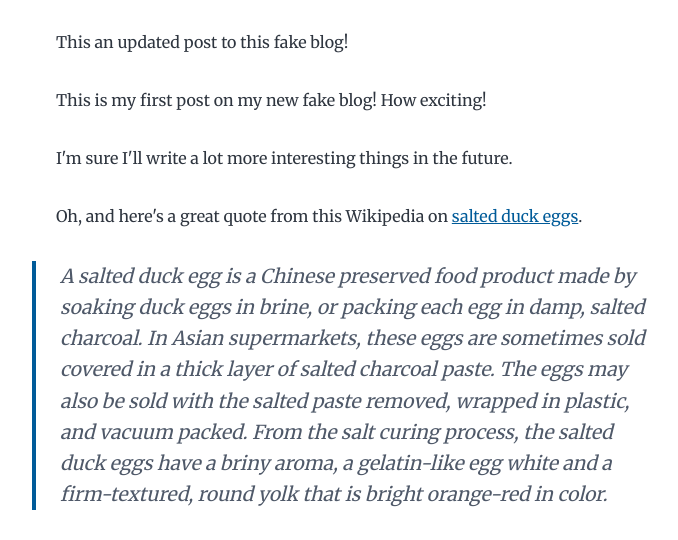
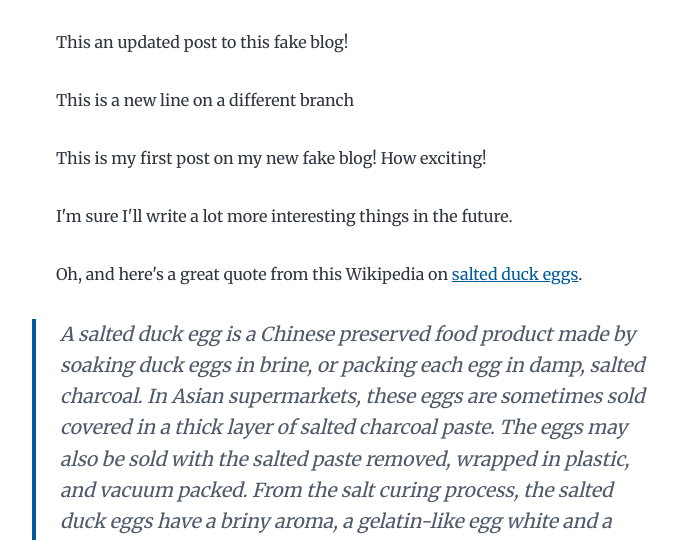
Before and after one commit to aitkenster/test-site, a Gatsby site: page /hello-world/ in a window 1280 px wide. Shown: the part 211-751 px from the top of the page, without its empty margins (268-946 px from the left). Built offline with nearby package versions, Linux system fonts and the light colour scheme; Gatsby itself is replaced by a stand-in of ours; some packages are replaced by stand-ins of ours.

Commit message:
Update content

```diff
--- a/content/blog/hello-world/index.md
+++ b/content/blog/hello-world/index.md
@@ -4,6 +4,8 @@ date: "2015-05-01T22:12:03.284Z"
 description: "Hello World"
 ---
 This an updated post to this fake blog!
+
+This is a new line on a different branch
 
 This is my first post on my new fake blog! How exciting!
 
```
